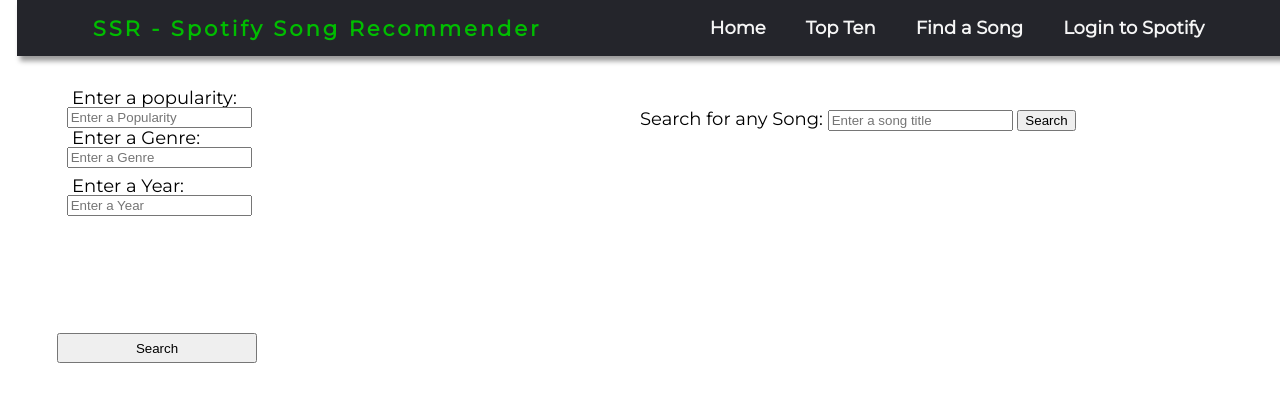
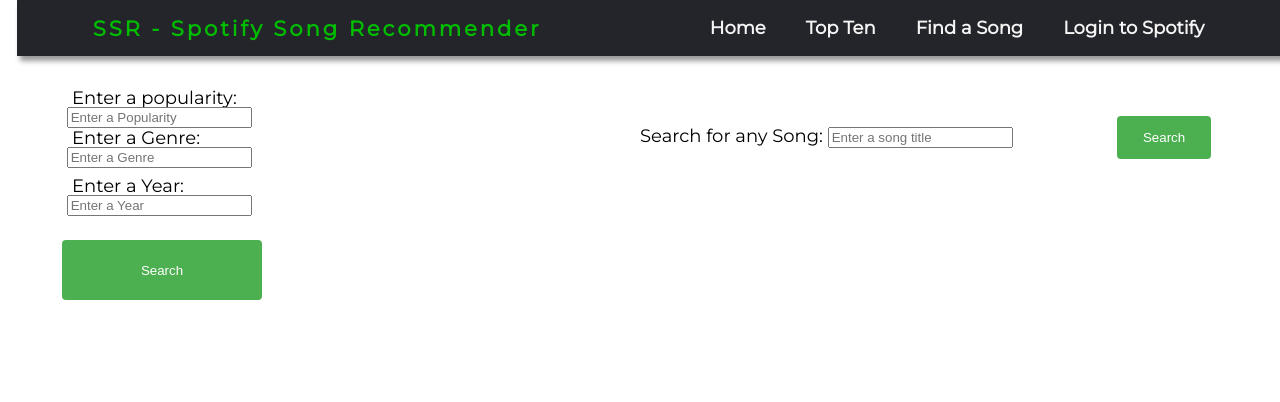
Before and after one commit to AlexFedus/COSC-473-Project, a Flask app: template templates/randomsong.html in a window 1280 px wide. Shown: the part 17-419 px from the top of the page. Run offline with Flask 3, Linux system fonts and the light colour scheme; the template is opened without the code that fills it, so the values that code supplies are empty; some libraries are stand-ins or nearby versions.

Commit message:
Added CSS to buttons on random song page

```diff
--- a/static/navbar.css
+++ b/static/navbar.css
@@ -448,12 +445,33 @@
 
 }
 
-.searchbuttonrs{
+
+  /*
   height: 30px;
   width: 200px;
   margin-top: 25em;
   margin-left: 3em;
-}
+  */
+.searchbuttonrs {
+
+   display: inline-block;
+   height: 60px;
+   width: 200px;
+   left: 20em;
+    background-color: #4CAF50;
+    color: white;
+    padding: 14px 20px;
+    margin-top: 18em;
+    margin-left: 3em;
+    border: none;
+    border-radius: 4px;
+    cursor: pointer;
+    margin-left: 45px;
+  }
+
+  .searchbuttonrs:hover {
+    background-color: #45a049;
+  }
 
 .formrs{
   width: 50%;
@@ -468,8 +486,26 @@
 
 
 
+
 .errorpageBox{
   margin-top: 80px;
   align-items: center;
   text-align: center;
 }
+
+.anysongsearch {
+  display: inline-block;
+  width: 15%;
+  background-color: #4CAF50;
+  color: white;
+  padding: 14px 20px;
+  margin: 8px 0;
+  border: none;
+  border-radius: 4px;
+  cursor: pointer;
+  margin-left: 100px;
+}
+
+.anysongsearch:hover {
+  background-color: #45a049;
+}
```
Also changed, not shown: other parts of static/navbar.css (+15 -18 lines), 1 other file.
